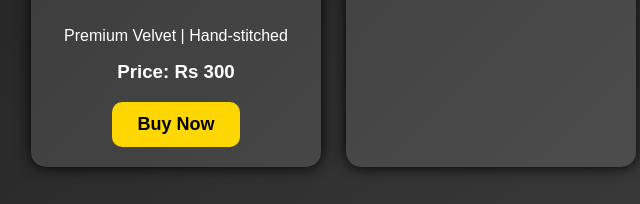
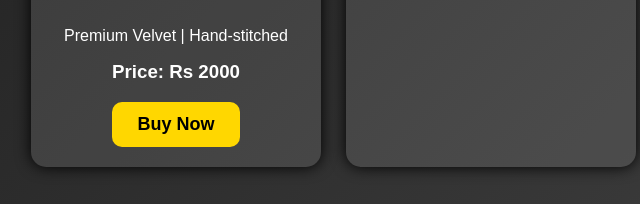
Before and after one commit to hammadkhan914/Hammad-Store, a plain HTML site: page index.html in a window 1280 px wide. Shown: the part 975-1179 px from the top of the page, 149-789 px from the left. Drawn offline with Linux system fonts and the light colour scheme.

```diff
--- a/index.html
+++ b/index.html
@@ -103,7 +103,7 @@
 
                 <p>Premium Velvet | Hand-stitched</p>
 
-                <h3 style="margin-top: 10px;">Price: Rs 300</h3>
+                <h3 style="margin-top: 10px;">Price: Rs 2000</h3>
 
                 <button class="btn" style="background: gold;">
                     Buy Now
```
